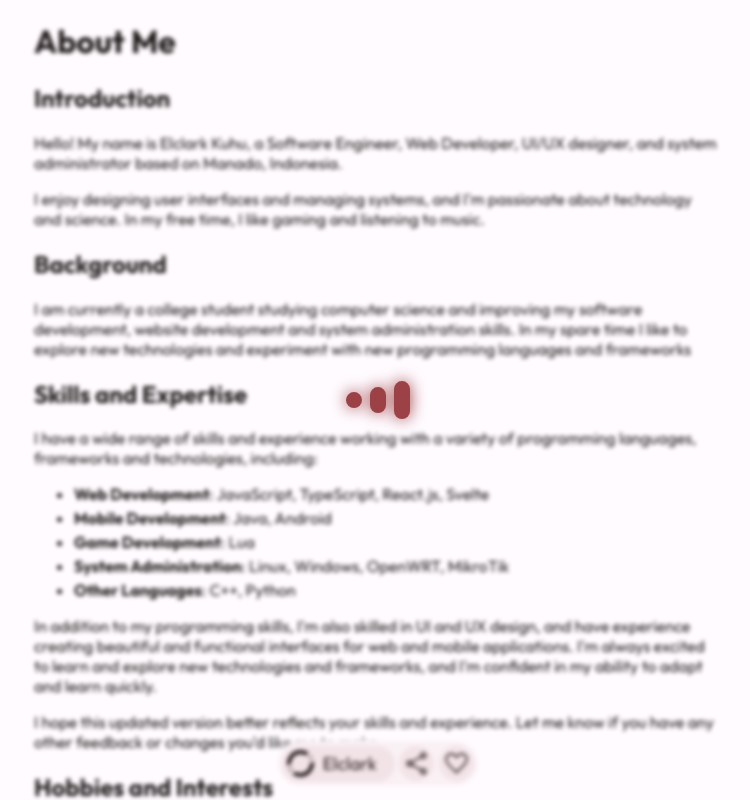
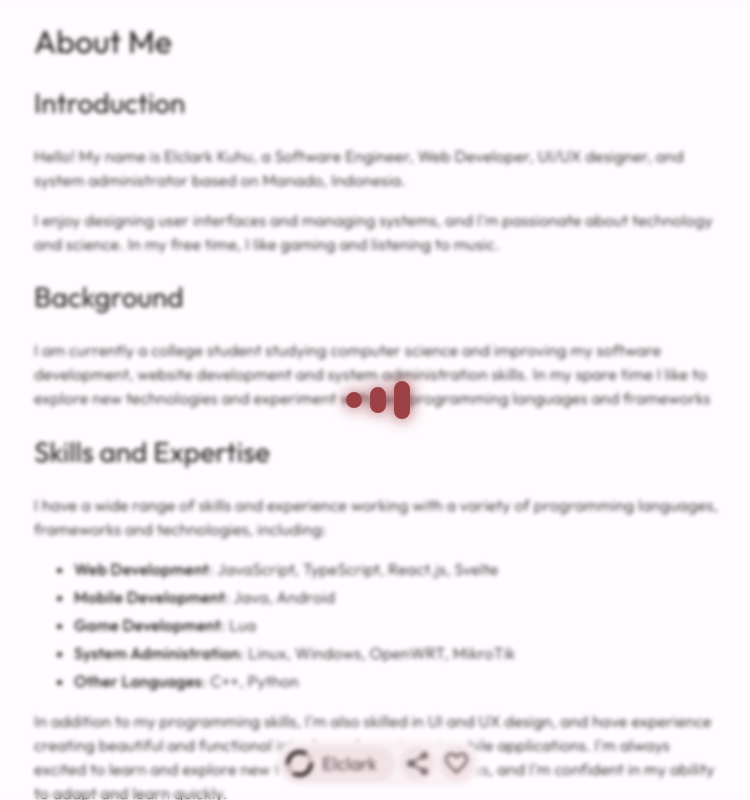
Before and after one commit to ElclarkKuhu/elclark.my.id, a SvelteKit app: page /about in a window 1280 px wide. Shown: the top 800 px of the page, without its empty margins (262-1012 px from the left). Built offline with nearby package versions, Linux system fonts and the light colour scheme.

Commit message:
Fix Font Sizes

```diff
--- a/src/app.css
+++ b/src/app.css
@@ -27,6 +27,50 @@ a {
 	display: inline-block;
 	color: #8ab4f8;
 	text-decoration: none;
+}
+
+b {
+	font-family: var(--typescale-body-medium-font-family-name);
+	font-style: var(--typescale-body-medium-font-family-style);
+	font-weight: var(--typescale-font-weight-medium);
+	font-size: var(--typescale-body-medium-font-size);
+	letter-spacing: var(--typescale-body-medium-letter-spacing);
+	line-height: var(--typescale-body-medium-line-height);
+	text-transform: var(--typescale-body-medium-text-transform);
+	text-decoration: var(--typescale-body-medium-text-decoration);
+}
+
+h1 {
+	font-family: var(--typescale-headline-large-font-family-name);
+	font-style: var(--typescale-headline-large-font-family-style);
+	font-weight: var(--typescale-headline-large-font-weight);
+	font-size: var(--typescale-headline-large-font-size);
+	letter-spacing: var(--typescale-headline-large-letter-spacing);
+	line-height: var(--typescale-headline-large-line-height);
+	text-transform: var(--typescale-headline-large-text-transform);
+	text-decoration: var(--typescale-headline-large-text-decoration);
+}
+
+h2 {
+	font-family: var(--typescale-headline-medium-font-family-name);
+	font-style: var(--typescale-headline-medium-font-family-style);
+	font-weight: var(--typescale-headline-medium-font-weight);
+	font-size: var(--typescale-headline-medium-font-size);
+	letter-spacing: var(--typescale-headline-medium-letter-spacing);
+	line-height: var(--typescale-headline-medium-line-height);
+	text-transform: var(--typescale-headline-medium-text-transform);
+	text-decoration: var(--typescale-headline-medium-text-decoration);
+}
+
+h3 {
+	font-family: var(--typescale-headline-small-font-family-name);
+	font-style: var(--typescale-headline-small-font-family-style);
+	font-weight: var(--typescale-headline-small-font-weight);
+	font-size: var(--typescale-headline-small-font-size);
+	letter-spacing: var(--typescale-headline-small-letter-spacing);
+	line-height: var(--typescale-headline-small-line-height);
+	text-transform: var(--typescale-headline-small-text-transform);
+	text-decoration: var(--typescale-headline-small-text-decoration);
 }
 
 .antialiased {
--- a/src/app.html
+++ b/src/app.html
@@ -16,7 +16,7 @@
 			rel="stylesheet"
 		/>
 	</head>
-	<body data-sveltekit-preload-data="hover" class="body-large background on-background-text">
+	<body data-sveltekit-preload-data="hover" class="body-medium background on-background-text">
 		<div style="display: contents">%sveltekit.body%</div>
 	</body>
 </html>
--- a/src/routes/post/[slug]/+page.svelte
+++ b/src/routes/post/[slug]/+page.svelte
@@ -179,11 +179,6 @@
 		margin: 1rem 0;
 	}
 
-	article {
-		line-height: 1.5rem;
-		font-weight: 300;
-	}
-
 	article :global(img) {
 		max-width: 100%;
 		border-radius: 1.5rem;
--- a/src/styles/tokens.css
+++ b/src/styles/tokens.css
@@ -225,24 +225,24 @@
 	--typescale-body-large-font-family-name: Outfit;
 	--typescale-body-large-font-family-style: Regular;
 	--typescale-body-large-font-weight: 400;
-	--typescale-body-large-font-size: 16px;
+	--typescale-body-large-font-size: 18px;
 	--typescale-body-large-line-height: 24px;
 	--typescale-body-large-letter-spacing: 0.5px;
 
 	/* body - medium */
 	--typescale-body-medium-font-family-name: Outfit;
 	--typescale-body-medium-font-family-style: Regular;
-	--typescale-body-medium-font-weight: 400;
-	--typescale-body-medium-font-size: 14px;
-	--typescale-body-medium-line-height: 20px;
+	--typescale-body-medium-font-weight: 300;
+	--typescale-body-medium-font-size: 16px;
+	--typescale-body-medium-line-height: 24px;
 	--typescale-body-medium-letter-spacing: 0.25px;
 
 	/* body - small */
 	--typescale-body-small-font-family-name: Outfit;
 	--typescale-body-small-font-family-style: Regular;
 	--typescale-body-small-font-weight: 400;
-	--typescale-body-small-font-size: 12px;
-	--typescale-body-small-line-height: 16px;
+	--typescale-body-small-font-size: 14px;
+	--typescale-body-small-line-height: 18px;
 	--typescale-body-small-letter-spacing: 0.4px;
 
 	/* label - large */
--- a/src/styles/typography.module.css
+++ b/src/styles/typography.module.css
@@ -3,8 +3,8 @@
 	font-style: var(--typescale-display-large-font-family-style);
 	font-weight: var(--typescale-display-large-font-weight);
 	font-size: var(--typescale-display-large-font-size);
-	letter-spacing: var(--typescale-display-large-tracking);
-	line-height: var(--typescale-display-large-height);
+	letter-spacing: var(--typescale-display-large-letter-spacing);
+	line-height: var(--typescale-display-large-line-height);
 	text-transform: var(--typescale-display-large-text-transform);
 	text-decoration: var(--typescale-display-large-text-decoration);
 }
@@ -14,8 +14,8 @@
 	font-style: var(--typescale-display-medium-font-family-style);
 	font-weight: var(--typescale-display-medium-font-weight);
 	font-size: var(--typescale-display-medium-font-size);
-	letter-spacing: var(--typescale-display-medium-tracking);
-	line-height: var(--typescale-display-medium-height);
+	letter-spacing: var(--typescale-display-medium-letter-spacing);
+	line-height: var(--typescale-display-medium-line-height);
 	text-transform: var(--typescale-display-medium-text-transform);
 	text-decoration: var(--typescale-display-medium-text-decoration);
 }
@@ -25,8 +25,8 @@
 	font-style: var(--typescale-display-small-font-family-style);
 	font-weight: var(--typescale-display-small-font-weight);
 	font-size: var(--typescale-display-small-font-size);
-	letter-spacing: var(--typescale-display-small-tracking);
-	line-height: var(--typescale-display-small-height);
+	letter-spacing: var(--typescale-display-small-letter-spacing);
+	line-height: var(--typescale-display-small-line-height);
 	text-transform: var(--typescale-display-small-text-transform);
 	text-decoration: var(--typescale-display-small-text-decoration);
 }
@@ -36,8 +36,8 @@
 	font-style: var(--typescale-headline-large-font-family-style);
 	font-weight: var(--typescale-headline-large-font-weight);
 	font-size: var(--typescale-headline-large-font-size);
-	letter-spacing: var(--typescale-headline-large-tracking);
-	line-height: var(--typescale-headline-large-height);
+	letter-spacing: var(--typescale-headline-large-letter-spacing);
+	line-height: var(--typescale-headline-large-line-height);
 	text-transform: var(--typescale-headline-large-text-transform);
 	text-decoration: var(--typescale-headline-large-text-decoration);
 }
@@ -47,8 +47,8 @@
 	font-style: var(--typescale-headline-medium-font-family-style);
 	font-weight: var(--typescale-headline-medium-font-weight);
 	font-size: var(--typescale-headline-medium-font-size);
-	letter-spacing: var(--typescale-headline-medium-tracking);
-	line-height: var(--typescale-headline-medium-height);
+	letter-spacing: var(--typescale-headline-medium-letter-spacing);
+	line-height: var(--typescale-headline-medium-line-height);
 	text-transform: var(--typescale-headline-medium-text-transform);
 	text-decoration: var(--typescale-headline-medium-text-decoration);
 }
@@ -58,8 +58,8 @@
 	font-style: var(--typescale-headline-small-font-family-style);
 	font-weight: var(--typescale-headline-small-font-weight);
 	font-size: var(--typescale-headline-small-font-size);
-	letter-spacing: var(--typescale-headline-small-tracking);
-	line-height: var(--typescale-headline-small-height);
+	letter-spacing: var(--typescale-headline-small-letter-spacing);
+	line-height: var(--typescale-headline-small-line-height);
 	text-transform: var(--typescale-headline-small-text-transform);
 	text-decoration: var(--typescale-headline-small-text-decoration);
 }
@@ -69,8 +69,8 @@
 	font-style: var(--typescale-body-large-font-family-style);
 	font-weight: var(--typescale-body-large-font-weight);
 	font-size: var(--typescale-body-large-font-size);
-	letter-spacing: var(--typescale-body-large-tracking);
-	line-height: var(--typescale-body-large-height);
+	letter-spacing: var(--typescale-body-large-letter-spacing);
+	line-height: var(--typescale-body-large-line-height);
 	text-transform: var(--typescale-body-large-text-transform);
 	text-decoration: var(--typescale-body-large-text-decoration);
 }
@@ -80,8 +80,8 @@
 	font-style: var(--typescale-body-medium-font-family-style);
 	font-weight: var(--typescale-body-medium-font-weight);
 	font-size: var(--typescale-body-medium-font-size);
-	letter-spacing: var(--typescale-body-medium-tracking);
-	line-height: var(--typescale-body-medium-height);
+	letter-spacing: var(--typescale-body-medium-letter-spacing);
+	line-height: var(--typescale-body-medium-line-height);
 	text-transform: var(--typescale-body-medium-text-transform);
 	text-decoration: var(--typescale-body-medium-text-decoration);
 }
@@ -91,8 +91,8 @@
 	font-style: var(--typescale-body-small-font-family-style);
 	font-weight: var(--typescale-body-small-font-weight);
 	font-size: var(--typescale-body-small-font-size);
-	letter-spacing: var(--typescale-body-small-tracking);
-	line-height: var(--typescale-body-small-height);
+	letter-spacing: var(--typescale-body-small-letter-spacing);
+	line-height: var(--typescale-body-small-line-height);
 	text-transform: var(--typescale-body-small-text-transform);
 	text-decoration: var(--typescale-body-small-text-decoration);
 }
@@ -102,8 +102,8 @@
 	font-style: var(--typescale-label-large-font-family-style);
 	font-weight: var(--typescale-label-large-font-weight);
 	font-size: var(--typescale-label-large-font-size);
-	letter-spacing: var(--typescale-label-large-tracking);
-	line-height: var(--typescale-label-large-height);
+	letter-spacing: var(--typescale-label-large-letter-spacing);
+	line-height: var(--typescale-label-large-line-height);
 	text-transform: var(--typescale-label-large-text-transform);
 	text-decoration: var(--typescale-label-large-text-decoration);
 }
@@ -113,8 +113,8 @@
 	font-style: var(--typescale-label-medium-font-family-style);
 	font-weight: var(--typescale-label-medium-font-weight);
 	font-size: var(--typescale-label-medium-font-size);
-	letter-spacing: var(--typescale-label-medium-tracking);
-	line-height: var(--typescale-label-medium-height);
+	letter-spacing: var(--typescale-label-medium-letter-spacing);
+	line-height: var(--typescale-label-medium-line-height);
 	text-transform: var(--typescale-label-medium-text-transform);
 	text-decoration: var(--typescale-label-medium-text-decoration);
 }
@@ -124,8 +124,8 @@
 	font-style: var(--typescale-label-small-font-family-style);
 	font-weight: var(--typescale-label-small-font-weight);
 	font-size: var(--typescale-label-small-font-size);
-	letter-spacing: var(--typescale-label-small-tracking);
-	line-height: var(--typescale-label-small-height);
+	letter-spacing: var(--typescale-label-small-letter-spacing);
+	line-height: var(--typescale-label-small-line-height);
 	text-transform: var(--typescale-label-small-text-transform);
 	text-decoration: var(--typescale-label-small-text-decoration);
 }
@@ -135,8 +135,8 @@
 	font-style: var(--typescale-title-large-font-family-style);
 	font-weight: var(--typescale-title-large-font-weight);
 	font-size: var(--typescale-title-large-font-size);
-	letter-spacing: var(--typescale-title-large-tracking);
-	line-height: var(--typescale-title-large-height);
+	letter-spacing: var(--typescale-title-large-letter-spacing);
+	line-height: var(--typescale-title-large-line-height);
 	text-transform: var(--typescale-title-large-text-transform);
 	text-decoration: var(--typescale-title-large-text-decoration);
 }
@@ -146,8 +146,8 @@
 	font-style: var(--typescale-title-medium-font-family-style);
 	font-weight: var(--typescale-title-medium-font-weight);
 	font-size: var(--typescale-title-medium-font-size);
-	letter-spacing: var(--typescale-title-medium-tracking);
-	line-height: var(--typescale-title-medium-height);
+	letter-spacing: var(--typescale-title-medium-letter-spacing);
+	line-height: var(--typescale-title-medium-line-height);
 	text-transform: var(--typescale-title-medium-text-transform);
 	text-decoration: var(--typescale-title-medium-text-decoration);
 }
@@ -157,8 +157,8 @@
 	font-style: var(--typescale-title-small-font-family-style);
 	font-weight: var(--typescale-title-small-font-weight);
 	font-size: var(--typescale-title-small-font-size);
-	letter-spacing: var(--typescale-title-small-tracking);
-	line-height: var(--typescale-title-small-height);
+	letter-spacing: var(--typescale-title-small-letter-spacing);
+	line-height: var(--typescale-title-small-line-height);
 	text-transform: var(--typescale-title-small-text-transform);
 	text-decoration: var(--typescale-title-small-text-decoration);
 }
```
